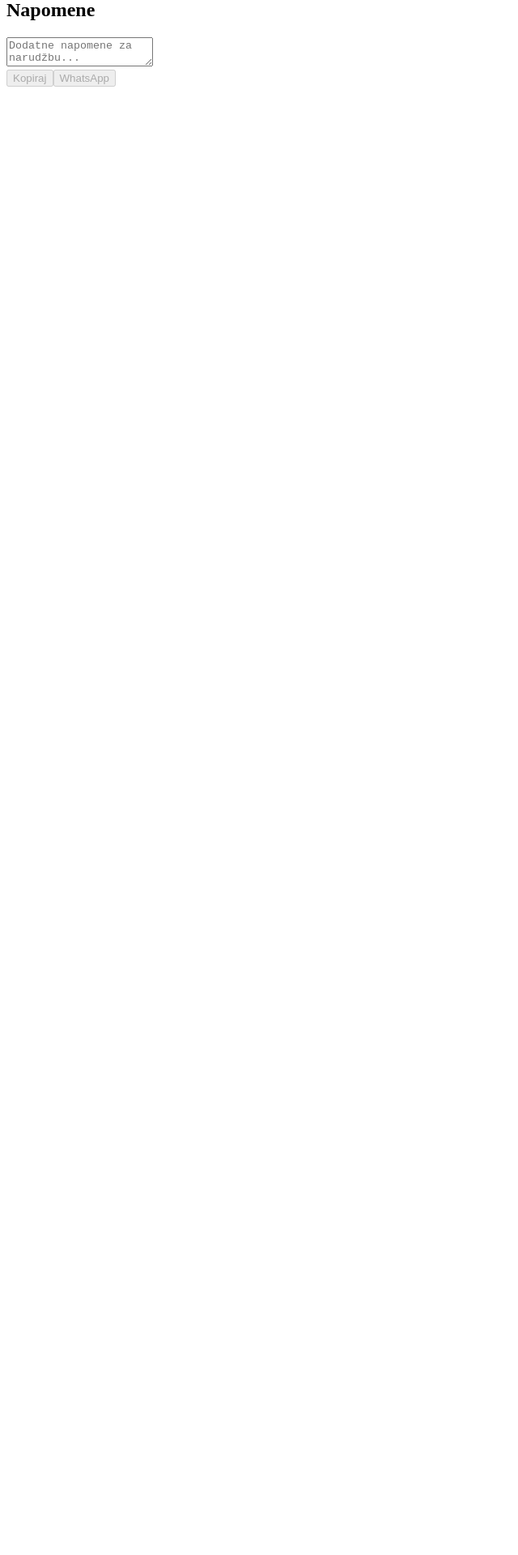
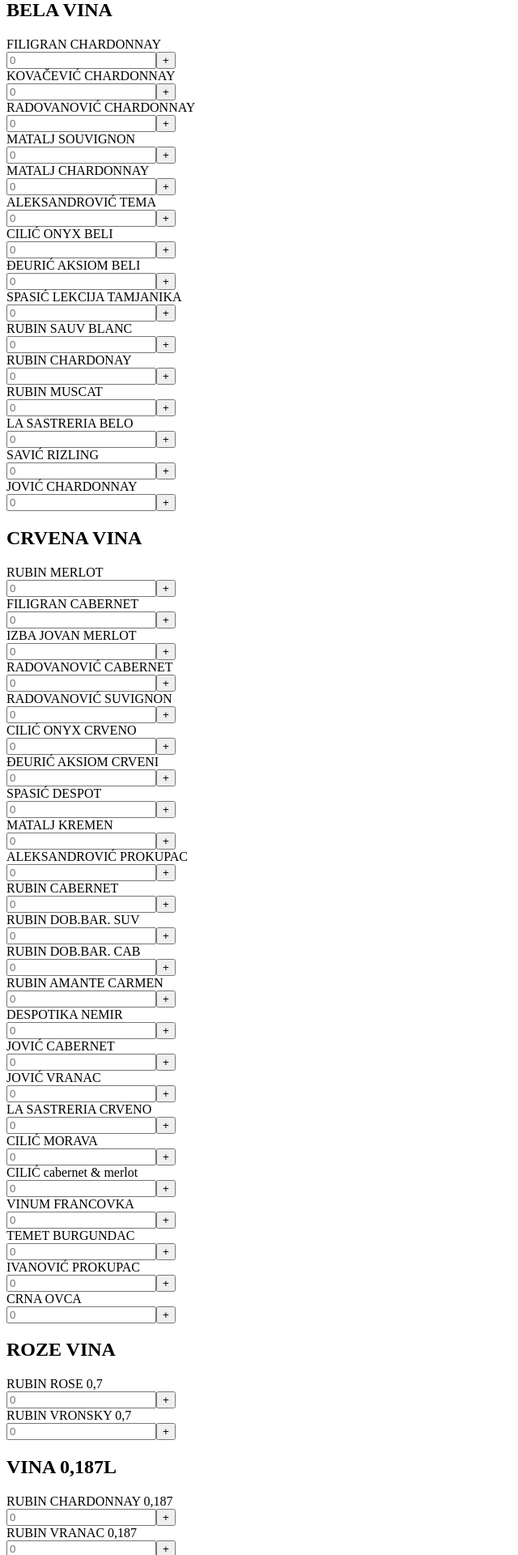
Before and after one commit to AquaPirot/nabavka-aqua, a Next.js app: page / in a window 1280 px wide. Shown: the part 3780-5700 px from the top of the page at 81% size, without its empty margins (0-640 px from the left). Before the commit the page ends 3895 px from the top, so only its background shows below. Built offline with nearby package versions, Linux system fonts and the light colour scheme.

Commit message:
Update index.js

```diff
--- a/pages/index.js
+++ b/pages/index.js
@@ -114,7 +114,59 @@
      { name: 'MEGDAN KAJSIJA', unit: 'ml', noVariant: true },
      { name: 'MEGDAN GROŽĐE', unit: 'ml', noVariant: true },
      { name: 'STOMAKLIJA', unit: 'ml', noVariant: true }
-   ]
+   ],
+  'BELA VINA': [
+ { name: 'FILIGRAN CHARDONNAY', unit: 'kom', noVariant: true },
+ { name: 'KOVAČEVIĆ CHARDONNAY', unit: 'kom', noVariant: true },
+ { name: 'RADOVANOVIĆ CHARDONNAY', unit: 'kom', noVariant: true },
+ { name: 'MATALJ SOUVIGNON', unit: 'kom', noVariant: true },
+ { name: 'MATALJ CHARDONNAY', unit: 'kom', noVariant: true },
+ { name: 'ALEKSANDROVIĆ TEMA', unit: 'kom', noVariant: true },
+ { name: 'CILIĆ ONYX BELI', unit: 'kom', noVariant: true },
+ { name: 'ĐEURIĆ AKSIOM BELI', unit: 'kom', noVariant: true },
+ { name: 'SPASIĆ LEKCIJA TAMJANIKA', unit: 'kom', noVariant: true },
+ { name: 'RUBIN SAUV BLANC', unit: 'kom', noVariant: true },
+ { name: 'RUBIN CHARDONAY', unit: 'kom', noVariant: true },
+ { name: 'RUBIN MUSCAT', unit: 'kom', noVariant: true },
+ { name: 'LA SASTRERIA BELO', unit: 'kom', noVariant: true },
+ { name: 'SAVIĆ RIZLING', unit: 'kom', noVariant: true },
+ { name: 'JOVIĆ CHARDONNAY', unit: 'kom', noVariant: true }
+],
+'CRVENA VINA': [
+ { name: 'RUBIN MERLOT', unit: 'kom', noVariant: true },
+ { name: 'FILIGRAN CABERNET', unit: 'kom', noVariant: true },
+ { name: 'IZBA JOVAN MERLOT', unit: 'kom', noVariant: true },
+ { name: 'RADOVANOVIĆ CABERNET', unit: 'kom', noVariant: true },
+ { name: 'RADOVANOVIĆ SUVIGNON', unit: 'kom', noVariant: true },
+ { name: 'CILIĆ ONYX CRVENO', unit: 'kom', noVariant: true },
+ { name: 'ĐEURIĆ AKSIOM CRVENI', unit: 'kom', noVariant: true },
+ { name: 'SPASIĆ DESPOT', unit: 'kom', noVariant: true },
+ { name: 'MATALJ KREMEN', unit: 'kom', noVariant: true },
+ { name: 'ALEKSANDROVIĆ PROKUPAC', unit: 'kom', noVariant: true },
+ { name: 'RUBIN CABERNET', unit: 'kom', noVariant: true },
+ { name: 'RUBIN DOB.BAR. SUV', unit: 'kom', noVariant: true },
+ { name: 'RUBIN DOB.BAR. CAB', unit: 'kom', noVariant: true },
+ { name: 'RUBIN AMANTE CARMEN', unit: 'kom', noVariant: true },
+ { name: 'DESPOTIKA NEMIR', unit: 'kom', noVariant: true },
+ { name: 'JOVIĆ CABERNET', unit: 'kom', noVariant: true },
+ { name: 'JOVIĆ VRANAC', unit: 'kom', noVariant: true },
+ { name: 'LA SASTRERIA CRVENO', unit: 'kom', noVariant: true },
+ { name: 'CILIĆ MORAVA', unit: 'kom', noVariant: true },
+ { name: 'CILIĆ cabernet & merlot', unit: 'kom', noVariant: true },
+ { name: 'VINUM FRANCOVKA', unit: 'kom', noVariant: true },
+ { name: 'TEMET BURGUNDAC', unit: 'kom', noVariant: true },
+ { name: 'IVANOVIĆ PROKUPAC', unit: 'kom', noVariant: true },
+ { name: 'CRNA OVCA', unit: 'kom', noVariant: true }
+],
+'ROZE VINA': [
+ { name: 'RUBIN ROSE 0,7', unit: 'kom', noVariant: true },
+ { name: 'RUBIN VRONSKY 0,7', unit: 'kom', noVariant: true }
+],
+'VINA 0,187L': [
+ { name: 'RUBIN CHARDONNAY 0,187', unit: 'kom', noVariant: true },
+ { name: 'RUBIN VRANAC 0,187', unit: 'kom', noVariant: true },
+ { name: 'RUBIN ROSE 0,187', unit: 'kom', noVariant: true }
+]
  };
 
  const updateOrder = (item, value) => {
```
